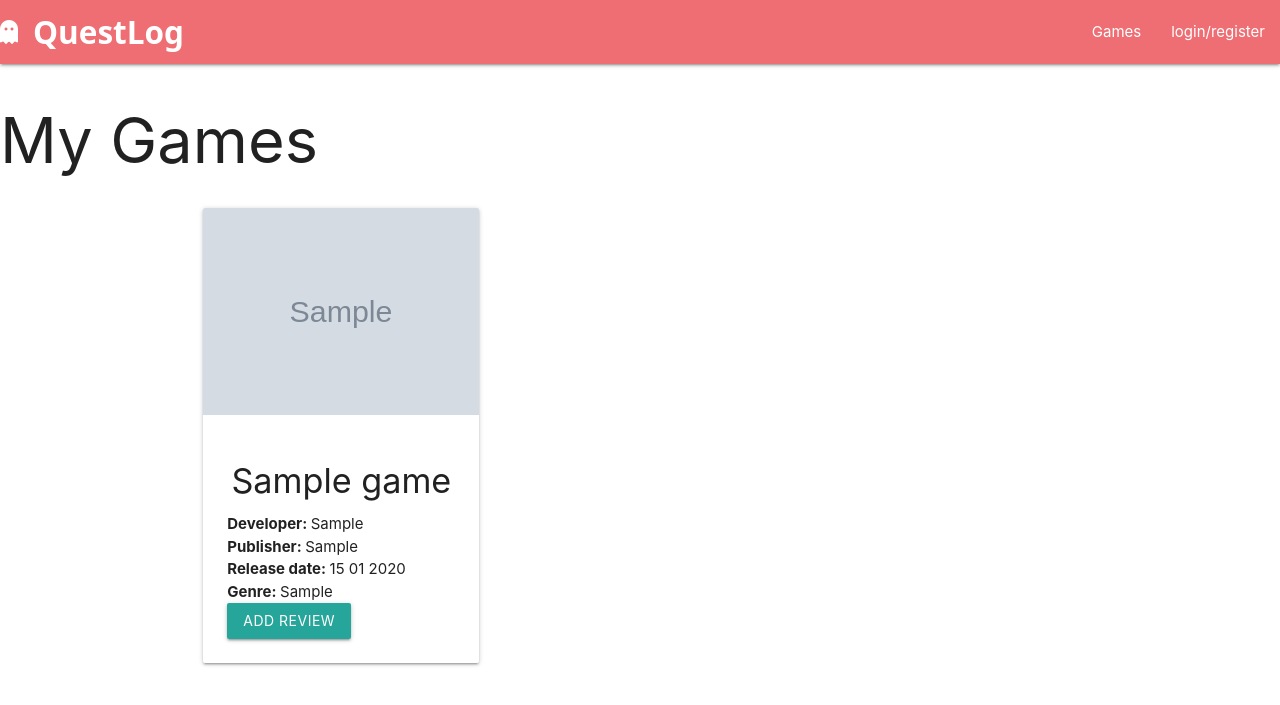
After one commit to Oxymetaphoric/milestone_project_3, a Flask app: page /my_games/1 in a window 1280 px wide. The commit adds this page. Shown: the top 705 px of the page. Run offline with Flask 3, Linux system fonts and the light colour scheme; tables that the repository leaves empty hold one stand-in row (values such as "Sample post"); grey boxes marked "Sample" are stand-in pictures; some web fonts are replaced.

Commit message:
BUILD: Add Game To Library functionality, beginning of Review route

```diff
--- a/quest_log/routes.py
+++ b/quest_log/routes.py
@@ -99,6 +99,13 @@ def new_game():
         flash('Game already exists')
     return redirect(url_for('games'))
 
+@app.route('/my_games/<int:user_id>')
+def my_games(user_id):
+    user_games = UserGame.query.filter_by(user_id=user_id).all()
+    games = [user_game.game for user_game in user_games]
+    return render_template('my_games.html', my_games=games)
+
+
 @app.route('/add_library/<int:game_id>', methods=['POST'])
 @login_required
 def add_library(game_id):
@@ -122,6 +129,42 @@ def add_library(game_id):
         flash('Game already in library', 'info')
     return redirect(url_for('games'))
 
+@app.route('/add_review/<int:game_id>', methods=["GET","POST"])
+@login_required
+def add_review(game_id):
+    game = Game.query.get_or_404(game_id)
+    if game is None:
+        return redirect(url_for('add_game'))
+    if request.method == "POST":
+        review_content = request.form.get('review_content')
+        hours_played = request.form.get('hours_played')
+        completed = True if request.form.get('completed') else False
+        rating = request.form.get('rating')
+
+        new_review = Review(
+                game_id=game_id,
+                user_id=current_user.user_id,
+                review_content=review_content,
+                hours_played=hours_played,
+                completed=completed,
+                rating=rating
+                )
+
+        try:
+            db.session.add(new_review)
+            db.session.commit()
+            flash('Your review has been added succesfully', 'success')
+            return redirect(url_for('my_games'))
+        except IntegrityError:
+            db.session.rollback()
+            flash('An error occured while adding your review to the database')
+    return render_template('add_review.html', game=game)
+
+
+
+
+
+
 
 @app.route('/profile/<int:user_id>', methods=["GET", "POST"])
 @login_required
--- a/quest_log/templates/base.html
+++ b/quest_log/templates/base.html
@@ -19,7 +19,7 @@
             <ul class="right hide-on-med-and-down">
               <li><a href="{{url_for('logout')}}">logout</a></li>
               <li><a href="{{url_for('games')}}">All Games</a></li>
-              <li><a href="{{url_for('profile', user_id=current_user.user_id)}}">My Games</a></li>
+              <li><a href="{{url_for('my_games', user_id=current_user.user_id)}}">My Games</a></li>
               <li><a href="{{url_for('profile', user_id=current_user.user_id)}}">My Reviews</a></li>
               <li><a href="{{url_for('profile', user_id=current_user.user_id)}}">My Profile</a></li>
             </ul>
@@ -35,7 +35,7 @@
     {% if current_user.is_authenticated %}
       <ul class="sidenav" id="mobile-demo">
         <li><a href="{{url_for('games')}}">All Games</a></li>
-        <li><a href="{{url_for('profile', user_id=current_user.user_id)}}">My Games</a></li>
+        <li><a href="{{url_for('my_games', user_id=current_user.user_id)}}">My Games</a></li>
         <li><a href="{{url_for('profile', user_id=current_user.user_id)}}">My Reviews</a></li>
         <li><a href="{{url_for('profile', user_id=current_user.user_id)}}">My Profile</a></li>
         <li><a href="{{url_for('logout')}}">logout</a></li>
--- /dev/null
+++ b/quest_log/templates/my_games.html
@@ -0,0 +1,29 @@
+{% extends "base.html" %}
+{% block content %}
+<h1>My Games</h1>
+
+<div class="container">
+  <div class="row">
+{% for game in my_games %}
+    <div class="col l4 s12 m4">
+      <div class="card">
+        <div class="card-image">
+          <img src="{{game.image_url}}">
+        </div>
+        <div class="card-content">
+          <h4 class="center-align">{{game.game_title}}</h4>
+          <p><b>Developer: </b>{{game.developer}}</p>
+          <p><b>Publisher: </b>{{game.game_publisher}}</p>
+          <p><b>Release date: </b>{{ game.release_date.strftime('%d %m %Y') }}</p>
+          <p><b>Genre: </b>{{game.genre}}</p>
+          <form action="{{url_for('add_review', game_id=game.game_id)}}" method="POST">
+            <button class="offset-m2 s8 btn waves-effect waves-light" type="submit" name="action">Add review
+            </button>
+          </form>
+        </div>
+      </div>
+    </div>
+{% endfor %}
+  </div>
+</div>
+{% endblock %}
```
Also changed, not shown: quest_log/templates/add_game.html (+6 -6 lines).
